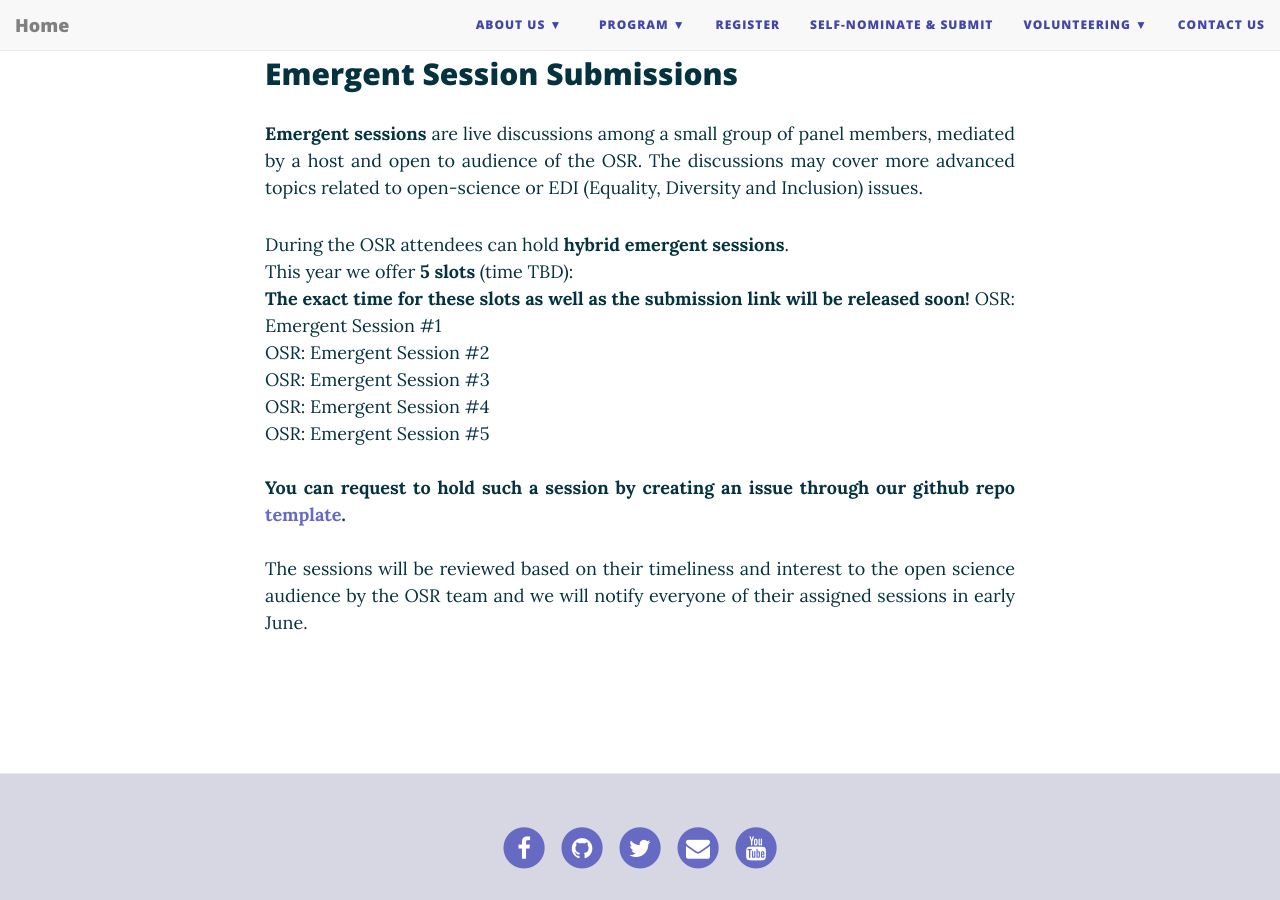
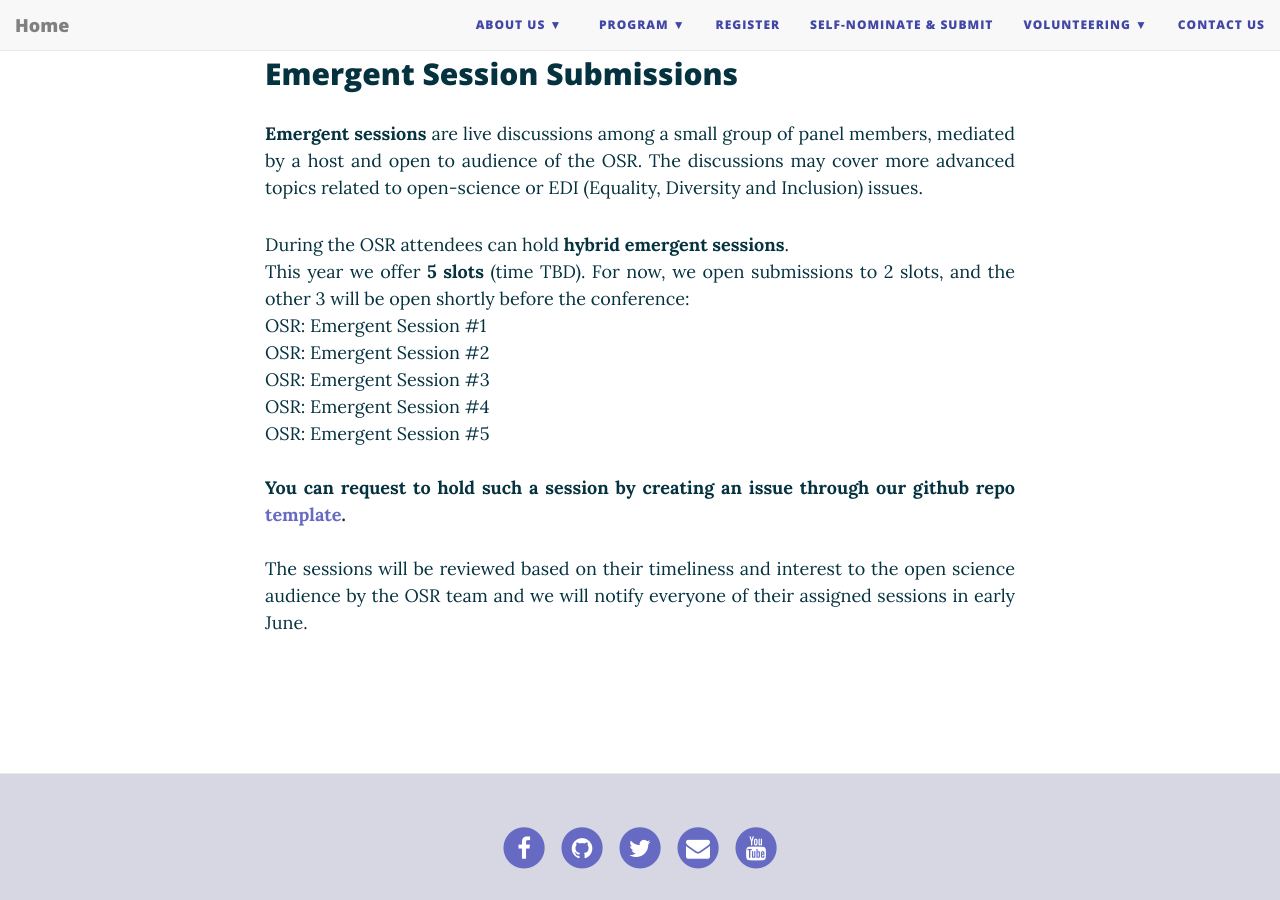
Before and after one commit to ohbm/osr2024, a Jekyll site: the page built from submit.md, in a window 1280 px wide and 900 px high, scrolled down 1182 px. Built offline with Jekyll 4.4.1, drawn with Linux system fonts in a browser that asks for light colours; nearby versions of some CDN libraries.

```diff
--- a/submit.md
+++ b/submit.md
@@ -50,8 +50,7 @@ You can self-nominate as a speaker for the following **hybrid panel discussions*
 </p>
 <p align="justify">
 During the OSR attendees can hold **hybrid emergent sessions**. <br>
-This year we offer **5 slots** (time TBD):<br>
-**The exact time for these slots as well as the submission link will be released soon!**
+This year we offer **5 slots** (time TBD). For now, we open submissions to 2 slots, and the other 3 will be open shortly before the conference:<br>
 <!-- **10.30-11.30 (GMT -4) July 23** (Sunday) :  -->OSR: Emergent Session #1 <br>
 <!-- **10.30-11.30 (GMT -4) July 24** (Monday) :  -->OSR: Emergent Session #2 <br>
 <!-- **14.45-15.45 (GMT -4) July 24** (Monday) :  -->OSR: Emergent Session #3 <br>
```
Also changed, not shown: emergent.md (+1 -1 lines), formats.md (+1 -1 lines).
